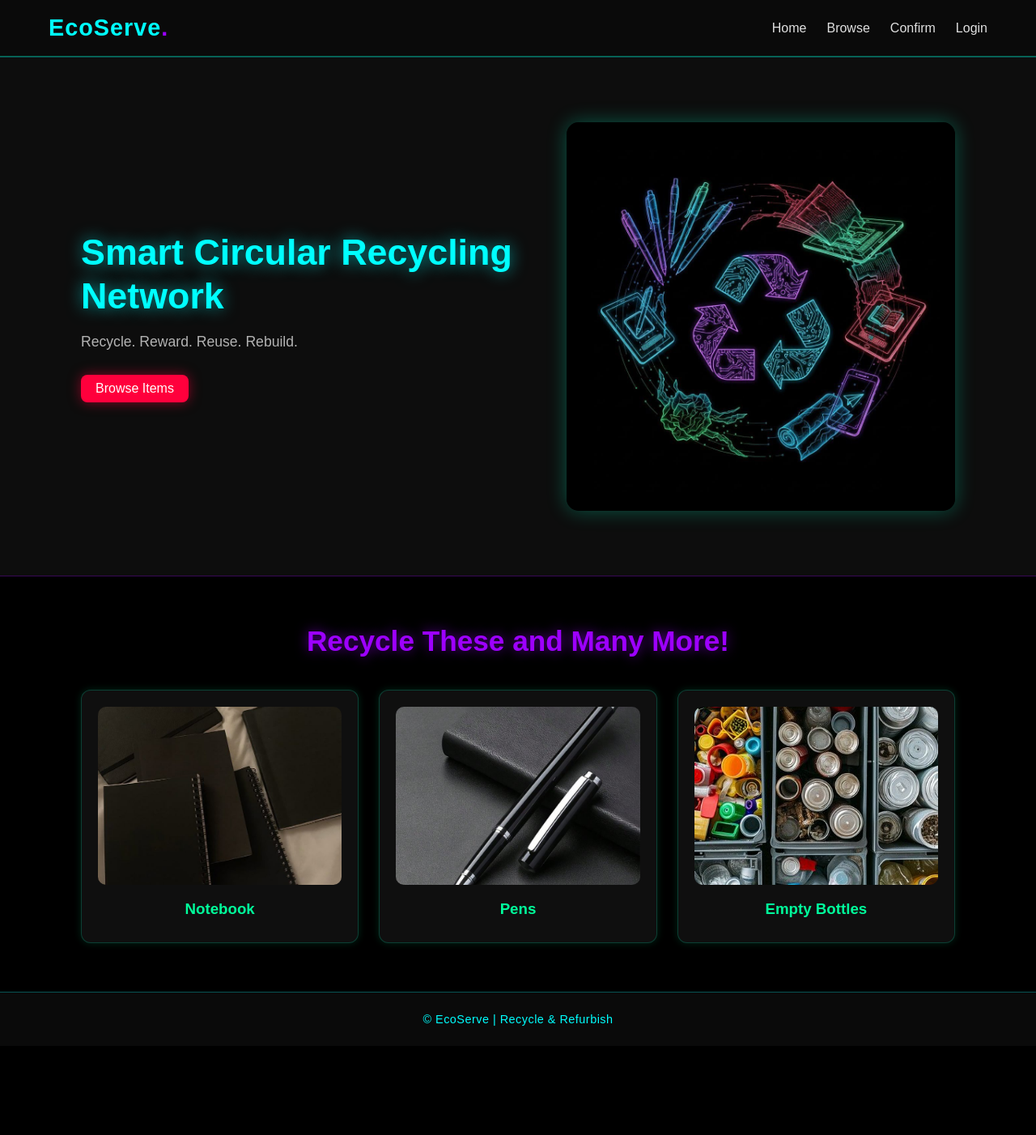
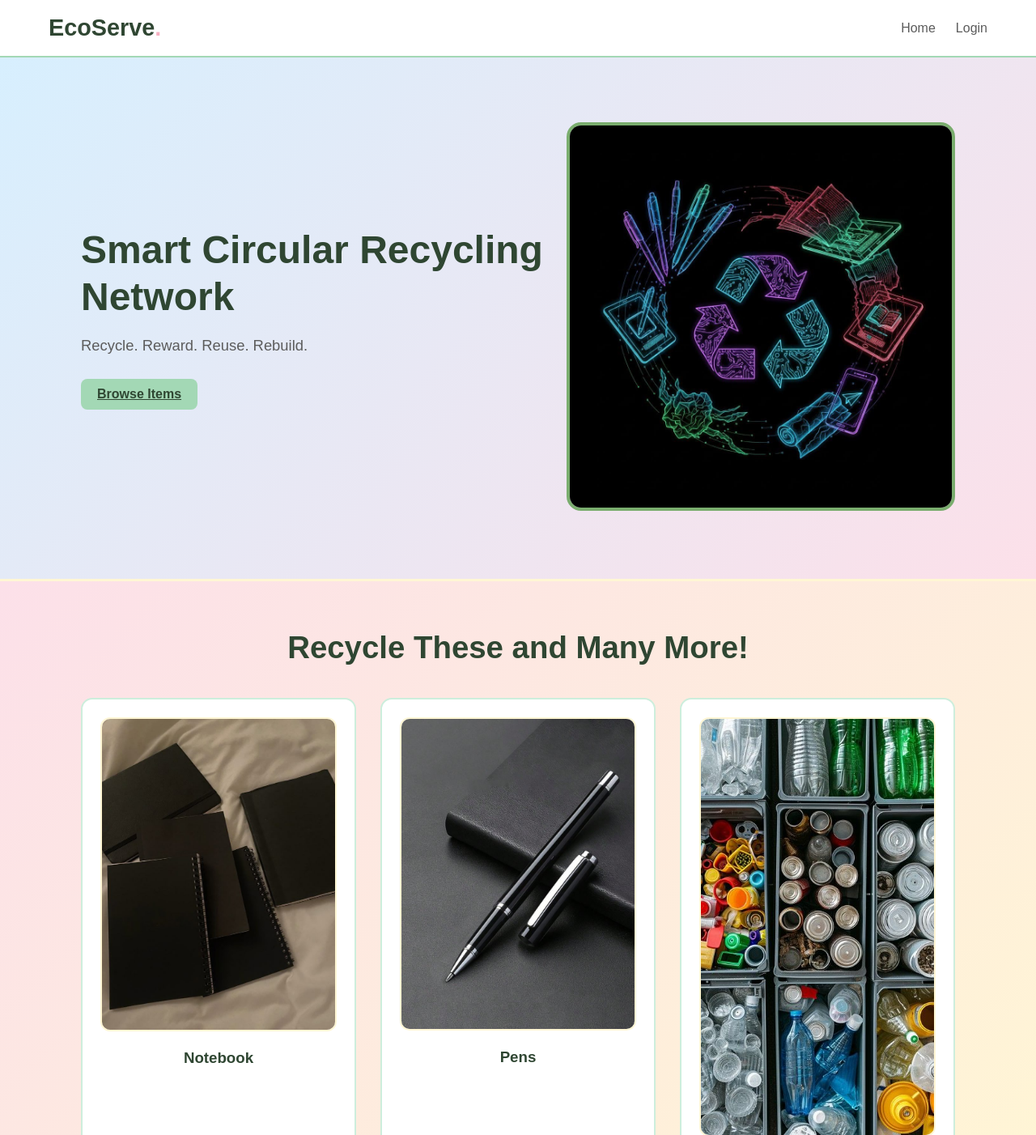
Before and after one commit to EcoServe/EcoServe-Frontend, a plain HTML site: page index.html in a window 1280 px wide. Shown: the top 1402 px of the page at 81% size. Before the commit the page ends 1292 px from the top, so only its background shows below. Drawn offline with Linux system fonts and the light colour scheme.

Commit message:
Revamp index.html with new styles and layout
Updated styles and layout for a modern look with gradients and improved colors.

```diff
--- a/index.html
+++ b/index.html
@@ -14,20 +14,21 @@
   font-family: 'Poppins', sans-serif;
 }
 
+/* 🌸 BODY BACKGROUND — soft pastel gradient */
 body {
-    background-color: #000;
-    color: #E0E0E0;
+  background: linear-gradient(135deg, #CDEEDC, #D7EFFE);
+  color: #2F4632;
   overflow-x: hidden;
 }
 
-  /* Navbar */
+/* NAVBAR */
 .navbar {
   display: flex;
   justify-content: space-between;
   align-items: center;
   padding: 18px 60px;
-    background-color: #0A0A0A;
-    border-bottom: 1px solid rgba(0, 255, 200, 0.4);
+  background-color: #FFFFFF;
+  border-bottom: 2px solid #A3D8B5;
   position: sticky;
   top: 0;
   z-index: 100;
@@ -36,14 +37,14 @@
 .logo {
   font-size: 1.8rem;
   font-weight: 700;
-    color: #00FFFF;
-    letter-spacing: 1px;
+  color: #2F4632;
 }
 
 .logo span {
-    color: #9D00FF;
+  color: #F6AFC1;
 }
 
+/* NAV LINKS */
 nav ul {
   display: flex;
   list-style: none;
@@ -52,43 +53,40 @@
 
 nav ul li a {
   text-decoration: none;
-    color: #E0E0E0;
+  color: #5C5C5C;
   font-weight: 500;
-    transition: 0.3s;
+  transition: 0.25s;
 }
 
 nav ul li a:hover {
-    color: #00FF9C;
+  color: #7AB7E6;
 }
 
-  /* Button */
+/* BUTTONS */
 .btn {
-    background-color: #FF003C;
-    color: #fff !important;
-    padding: 8px 18px;
+  background-color: #A3D8B5;
+  color: #2F4632 !important;
+  padding: 10px 20px;
   border-radius: 8px;
   border: none;
+  font-weight: 600;
   cursor: pointer;
-    transition: 0.3s;
-    box-shadow: 0 0 15px rgba(255, 0, 60, 0.5);
-    text-decoration: none;
+  transition: 0.25s ease;
 }
 
 .btn:hover {
-    background-color: #D90034;
-    box-shadow: 0 0 25px rgba(255, 0, 60, 0.8);
+  background-color: #8BC9A3;
 }
 
-  /* Hero */
+/* 🌸 HERO SECTION — blue to pink gradient */
 .hero {
   display: flex;
   align-items: center;
   justify-content: space-between;
   padding: 80px 100px;
   flex-wrap: wrap;
-    background-color: #0D0D0D;
-    border-top: 1px solid rgba(0, 255, 255, 0.3);
-    border-bottom: 1px solid rgba(157, 0, 255, 0.3);
+  background: linear-gradient(135deg, #D7EFFE, #FCE0E9);
+  border-bottom: 3px solid #FFF6D4;
 }
 
 .hero-content {
@@ -96,17 +94,20 @@
 }
 
 .hero-content h1 {
-    font-size: 2.8rem;
-    color: #00FFFF;
+  font-size: 3rem;
+  color: #2F4632;
   margin-bottom: 20px;
   line-height: 1.2;
-    text-shadow: 0 0 20px rgba(0, 255, 255, 0.6);
+}
+
+.hero-content h1 span {
+  color: #F6AFC1;
 }
 
 .hero-content p {
-    font-size: 1.1rem;
+  font-size: 1.15rem;
   margin-bottom: 30px;
-    color: #B3B3B3;
+  color: #5C5C5C;
 }
 
 .hero-buttons {
@@ -117,80 +118,67 @@
 .hero-image img {
   width: 100%;
   max-width: 480px;
-    border-radius: 15px;
-    box-shadow: 0 0 25px rgba(0, 255, 200, 0.3);
-    transition: 0.3s;
-    display: block;
-    margin-left: auto;
+  border-radius: 18px;
+  border: 4px solid #7aad6e;
 }
 
-  .hero-image img:hover {
-    transform: scale(1.03);
-    box-shadow: 0 0 35px rgba(157, 0, 255, 0.5);
-  }
-
-  /* Products */
+/* 🌸 PRODUCTS SECTION — pink → yellow gradient */
 .products {
-    background-color: #000;
+  background: linear-gradient(135deg, #FCE0E9, #FFF6D4);
   padding: 60px 100px;
   text-align: center;
 }
 
 .products h2 {
-    font-size: 2.2rem;
+  font-size: 2.4rem;
+  color: #2F4632;
   margin-bottom: 40px;
-    color: #9D00FF;
-    text-shadow: 0 0 15px rgba(157, 0, 255, 0.6);
 }
 
 .product-grid {
   display: grid;
   grid-template-columns: repeat(auto-fit, minmax(250px, 1fr));
-    gap: 25px;
+  gap: 30px;
 }
 
 .product {
-    background-color: #0F0F0F;
-    padding: 20px;
-    border-radius: 12px;
-    border: 1px solid rgba(0, 255, 200, 0.2);
-    transition: 0.3s;
-    box-shadow: 0 0 10px rgba(0,255,156,0.15);
+  background-color: #FFFFFF;
+  padding: 22px;
+  border-radius: 14px;
+  border: 2px solid #CDEEDC;
+  transition: 0.25s;
 }
 
 .product:hover {
-    transform: translateY(-5px);
-    box-shadow: 0 0 25px rgba(0, 255, 156, 0.5);
+  border-color: #A3D8B5;
+  transform: translateY(-4px);
 }
 
 .product img {
   width: 100%;
-    height: 220px;
-    object-fit: cover;
-    border-radius: 10px;
-    margin-bottom: 15px;
+  border-radius: 12px;
+  margin-bottom: 18px;
+  border: 2px solid #FFF6D4;
 }
 
 .product h3 {
-    color: #00FF9C;
-    margin-bottom: 10px;
+  color: #2F4632;
+  margin-bottom: 8px;
 }
 
 .product p {
-    color: #9D9D9D;
-    margin-bottom: 15px;
+  color: #5C5C5C;
 }
 
-  /* Footer */
+/* 🌸 FOOTER */
 footer {
   text-align: center;
   padding: 25px;
-    background-color: #0A0A0A;
-    color: #00FFFF;
-    font-size: 0.9rem;
-    letter-spacing: 0.5px;
-    border-top: 1px solid rgba(0, 255, 255, 0.3);
+  background: linear-gradient(135deg, #CDEEDC, #D7EFFE);
+  color: #2F4632;
+  border-top: 3px solid #F6AFC1;
 }
+
   </style>
 </head>
 <body>
@@ -200,8 +188,6 @@
     <nav>
       <ul>
         <li><a href="index.html">Home</a></li>
-        <li><a href="browse1.html">Browse</a></li>
-        <li><a href="confirm1.html">Confirm</a></li>
         <li><a href="login1.html">Login</a></li>
       </ul>
     </nav>
```
Lines whose indentation alone changed are shown as unchanged.
